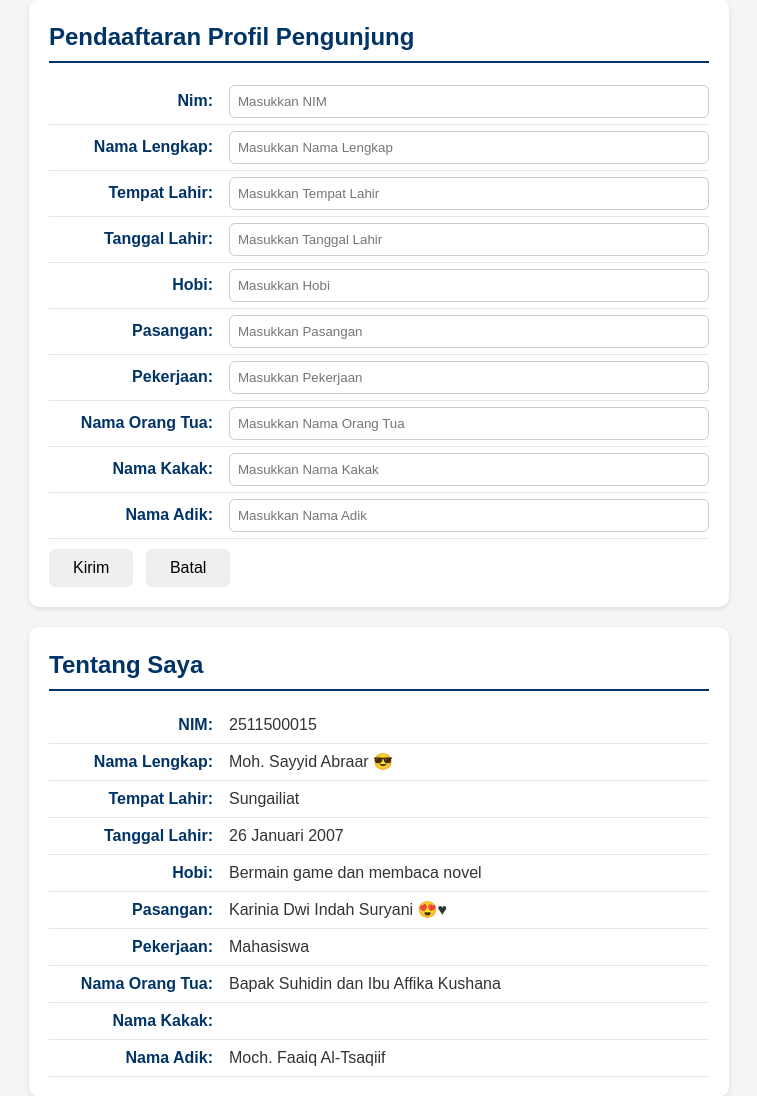
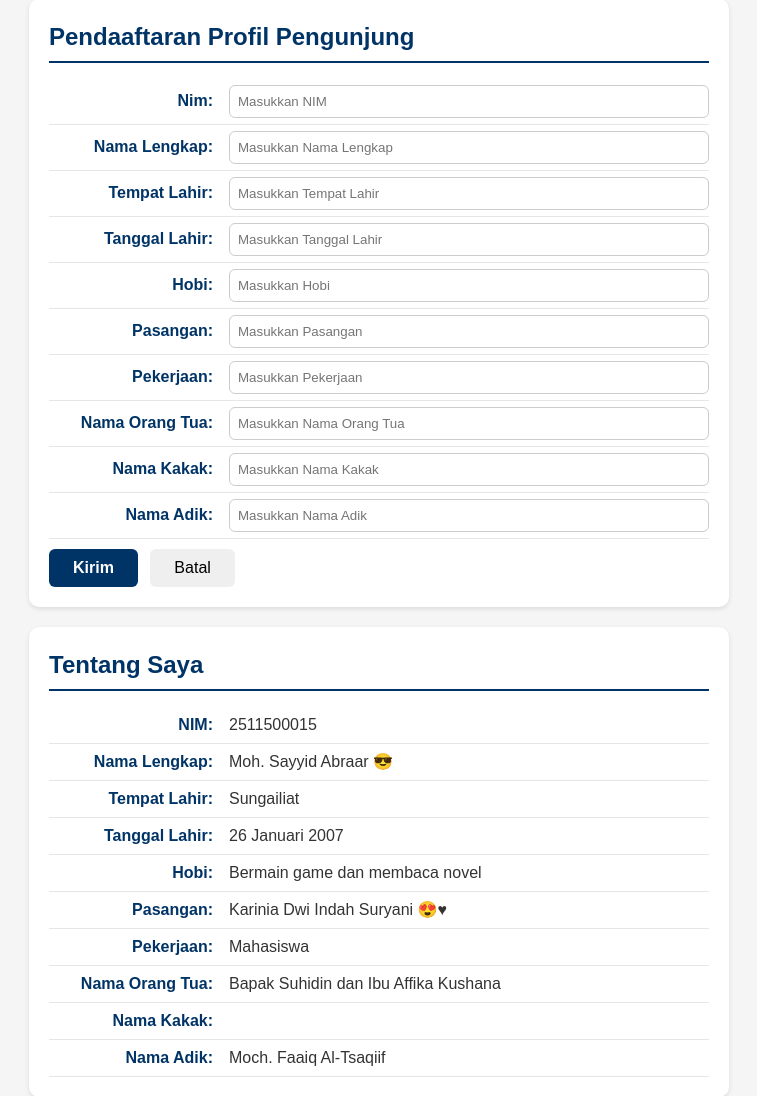
Before and after one commit to Abraar2511500015/2511500015-PWD-TI1A-2526O, a PHP site: page /pertemuan-08/index.php in a window 1280 px wide. Shown: the part 440-1536 px from the top of the page, without its empty margins (261-1018 px from the left). Run offline with PHP 8.4, Linux system fonts and the light colour scheme.

Commit message:
index.php pertemuan-08

```diff
--- a/pertemuan-08/style.css
+++ b/pertemuan-08/style.css
@@ -136,7 +136,8 @@ header li a:active {
   margin-right: 8px;
 }
 
-#contact button[type="submit"] {
+#contact button[type="submit"],
+#PendaftaranProfilPengunjung button[type="submit"] {
   background-color: #003366;
   color: #fff;
   font-weight: 600;
```
